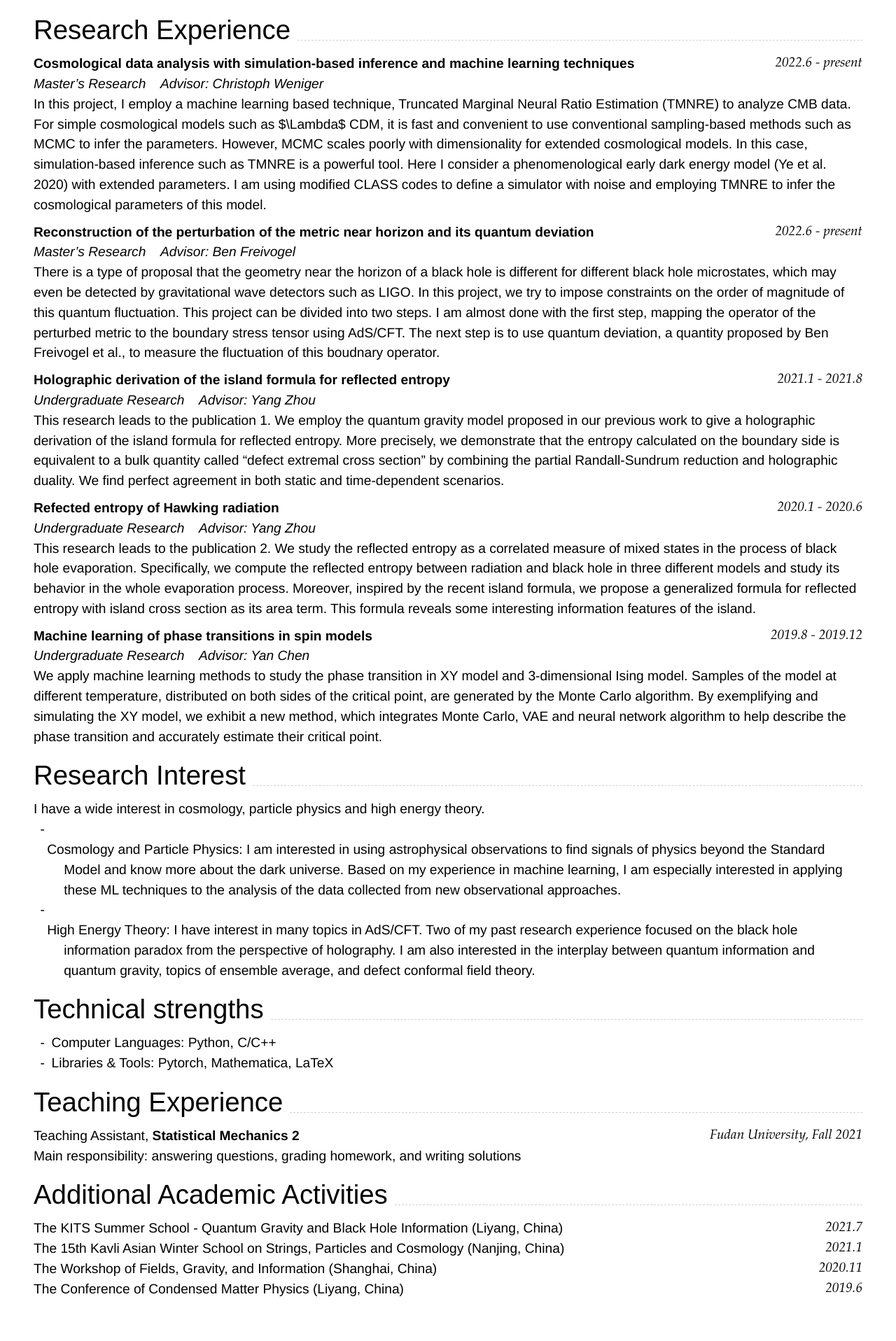
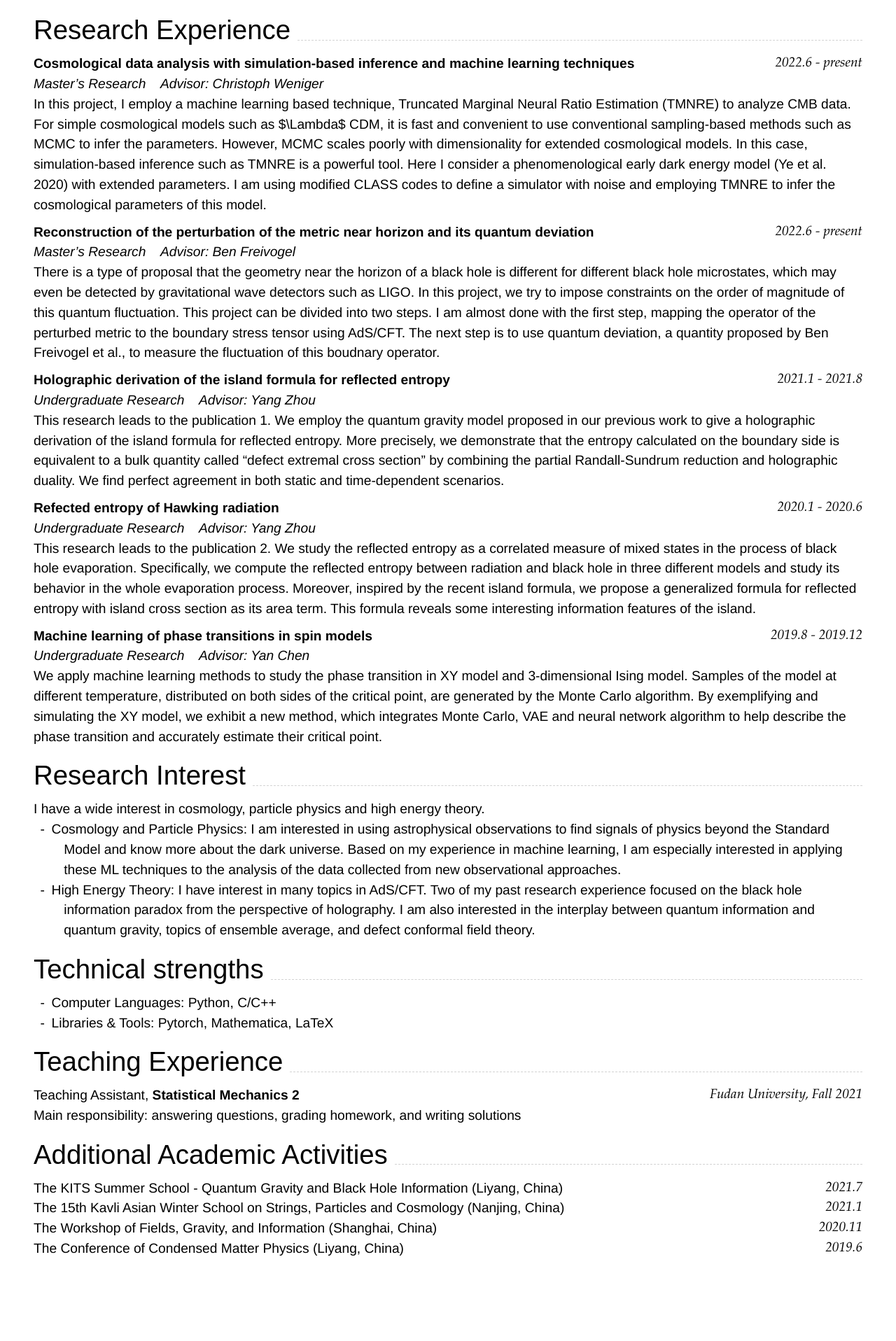
Before and after one commit to tianyi-phy/cv, a Jekyll site: the page built from index.md, in a window 1280 px wide. Shown: the part 728-2644 px from the top of the page at 70% size. Built offline with Jekyll 4.4.1, drawn with Linux system fonts in a browser that asks for light colours; nearby versions of some CDN libraries; after the commit the page ends 2586 px from its top, so only the background shows below that.

```diff
--- a/index.md
+++ b/index.md
@@ -86,9 +86,8 @@ We apply machine learning methods to study the phase transition in XY model and
 ## Research Interest
 I have a wide interest in cosmology, particle physics and high energy theory.
 
-- Cosmology and Particle Physics: I am interested in using astrophysical observations to find signals of physics beyond the Standard Model and know more about the dark universe. Based on my experience in machine learning, I am especially interested in applying these ML techniques to the analysis of the data collected from new observational approaches.
-
-- High Energy Theory: I have interest in many topics in AdS/CFT. Two of my past research experience focused on the black hole information paradox from the perspective of holography. I am also interested in the interplay between quantum information and quantum gravity, topics of ensemble average, and defect conformal field theory.
+* Cosmology and Particle Physics: I am interested in using astrophysical observations to find signals of physics beyond the Standard Model and know more about the dark universe. Based on my experience in machine learning, I am especially interested in applying these ML techniques to the analysis of the data collected from new observational approaches.
+* High Energy Theory: I have interest in many topics in AdS/CFT. Two of my past research experience focused on the black hole information paradox from the perspective of holography. I am also interested in the interplay between quantum information and quantum gravity, topics of ensemble average, and defect conformal field theory.
 
 ## Technical strengths
 - Computer Languages:
```
